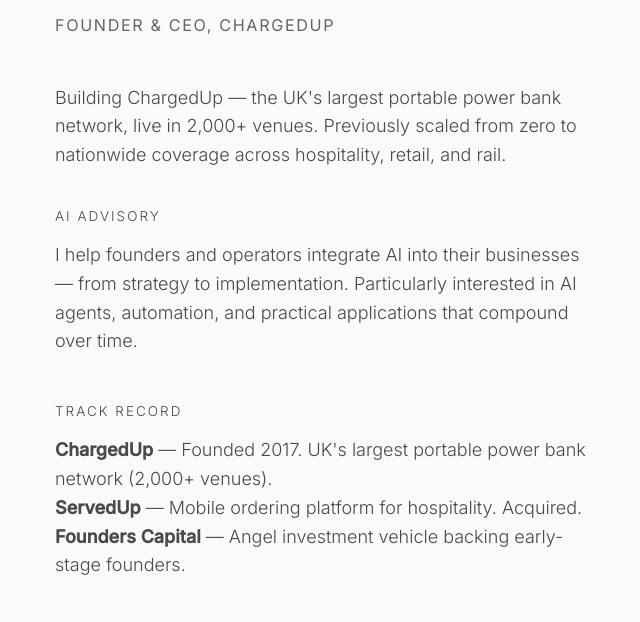
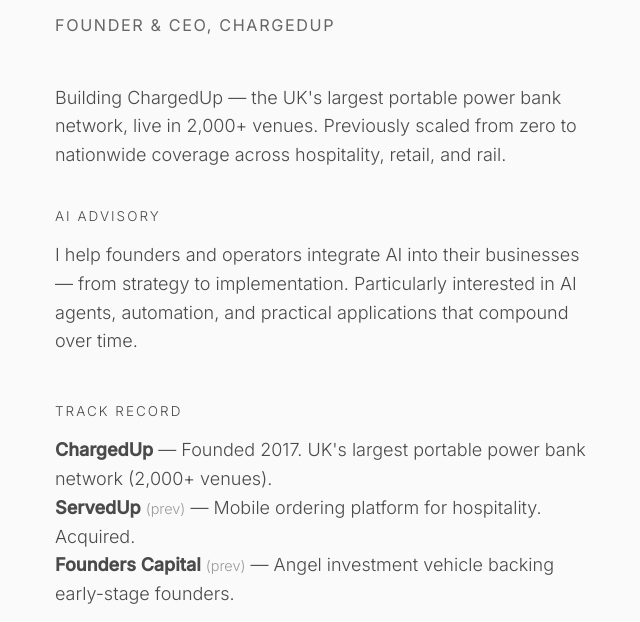
Before and after one commit to HugoTilmouth1423/hugotilmouth-site, a website: page index.html in a window 1280 px wide. Shown: the part 108-730 px from the top of the page, without its empty margins (315-955 px from the left). Drawn offline with Linux system fonts and the light colour scheme.

Commit message:
Mark ServedUp and Founders Capital as prev

```diff
--- a/index.html
+++ b/index.html
@@ -148,8 +148,8 @@
       <p class="section-title">Track Record</p>
       <p>
         <strong>ChargedUp</strong> — Founded 2017. UK's largest portable power bank network (2,000+ venues).<br>
-        <strong>ServedUp</strong> — Mobile ordering platform for hospitality. Acquired.<br>
-        <strong>Founders Capital</strong> — Angel investment vehicle backing early-stage founders.
+        <strong>ServedUp</strong> <span style="color:#999; font-size:0.8em;">(prev)</span> — Mobile ordering platform for hospitality. Acquired.<br>
+        <strong>Founders Capital</strong> <span style="color:#999; font-size:0.8em;">(prev)</span> — Angel investment vehicle backing early-stage founders.
       </p>
     </div>
 
```
